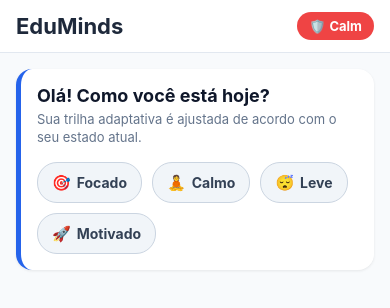
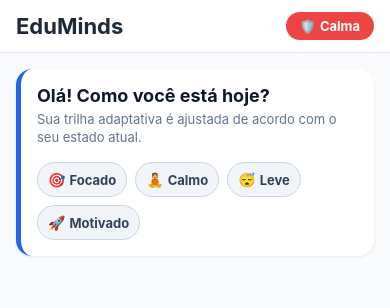
Before and after one commit to andersonpereira07716-oss/EduMindsAI, a React Native app: screen / in a window 390 px wide. Shown: the top 308 px of the page. Built offline with nearby package versions, Linux system fonts and the light colour scheme.

Commit message:
Fix button padding and flex shrink to prevent text truncating

```diff
--- a/App.js
+++ b/App.js
@@ -59,7 +59,7 @@ export default function App() {
         <Text style={styles.title}>EduMinds</Text>
         <TouchableOpacity style={styles.panicButton} onPress={handlePanicMode} activeOpacity={0.8}>
           <Text style={styles.panicIcon}>🛡️</Text>
-          <Text style={styles.panicButtonText}>Calm</Text>
+          <Text style={styles.panicButtonText}>Calma</Text>
         </TouchableOpacity>
       </View>
 
@@ -71,7 +71,7 @@ export default function App() {
             Sua trilha adaptativa é ajustada de acordo com o seu estado atual.
           </Text>
 
-          {/* Seleção de Humor com Emojis Separados */}
+          {/* Seleção de Humor Flexível */}
           <View style={styles.moodGrid}>
             {moods.map((item) => {
               const isSelected = selectedMood === item.id;
@@ -89,7 +89,10 @@ export default function App() {
                   onPress={() => setSelectedMood(item.id)}
                 >
                   <Text style={styles.chipIcon}>{item.icon}</Text>
-                  <Text style={[styles.chipText, { color: isSelected ? '#FFFFFF' : '#334155' }]}>
+                  <Text
+                    numberOfLines={1}
+                    style={[styles.chipText, { color: isSelected ? '#FFFFFF' : '#334155' }]}
+                  >
                     {item.label}
                   </Text>
                 </TouchableOpacity>
@@ -140,9 +143,11 @@ const styles = StyleSheet.create({
     flexDirection: 'row',
     alignItems: 'center',
     backgroundColor: '#EF4444',
-    paddingHorizontal: 12,
+    paddingHorizontal: 14,
     paddingVertical: 6,
-    borderRadius: 16,
+    borderRadius: 20,
+    minWidth: 80,
+    justifyContent: 'center',
   },
   panicIcon: {
     fontSize: 13,
@@ -183,22 +188,23 @@ const styles = StyleSheet.create({
   moodGrid: {
     flexDirection: 'row',
     flexWrap: 'wrap',
-    gap: 10,
+    gap: 8,
   },
   moodChip: {
     flexDirection: 'row',
     alignItems: 'center',
-    paddingHorizontal: 14,
-    paddingVertical: 10,
+    paddingHorizontal: 10,
+    paddingVertical: 8,
     borderRadius: 20,
     borderWidth: 1,
+    flexShrink: 0,
   },
   chipIcon: {
-    fontSize: 15,
-    marginRight: 6,
+    fontSize: 14,
+    marginRight: 4,
   },
   chipText: {
-    fontSize: 14,
+    fontSize: 13,
     fontWeight: 'bold',
   },
   section: {
```
